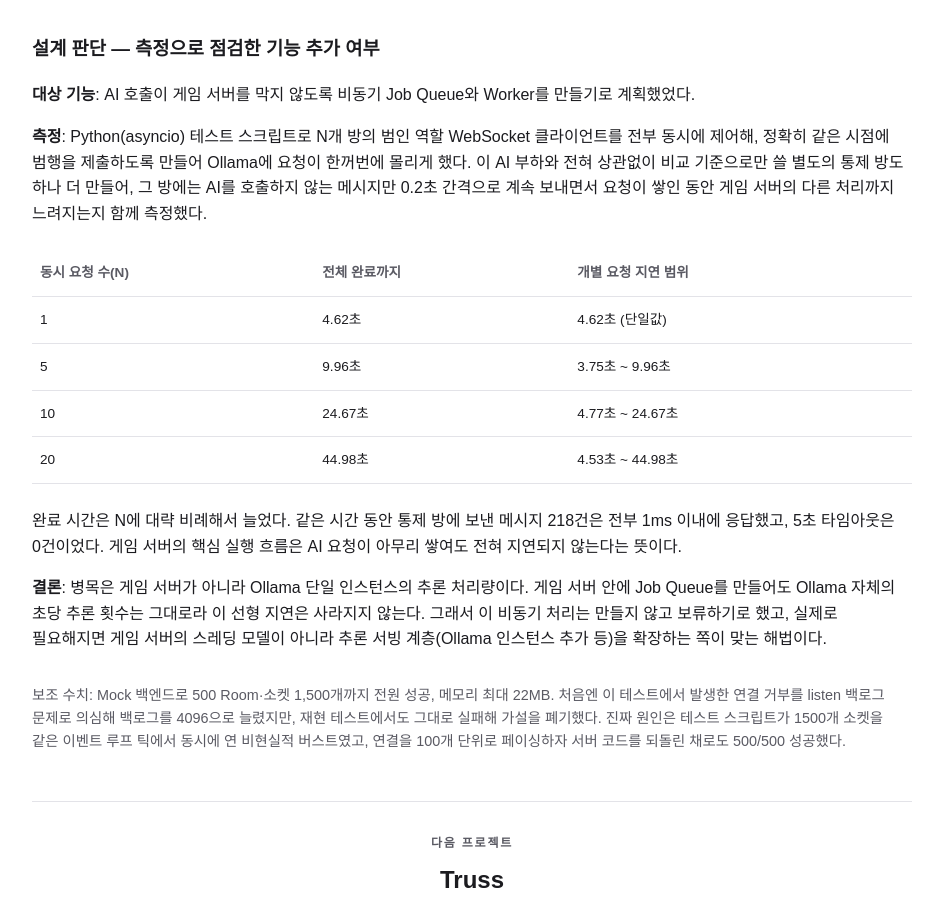
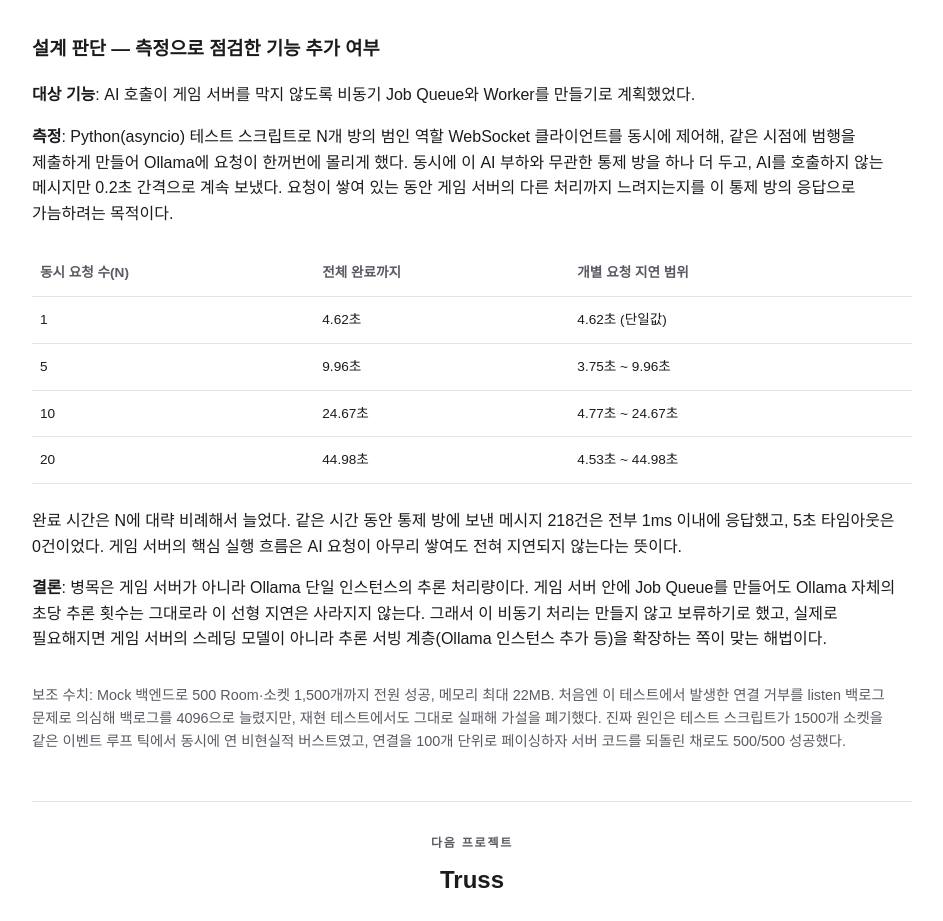
Before and after one commit to KimDJ7105/KimDJ7105.github.io, a plain HTML site: page index.html in a window 1280 px wide. Shown: the part 7280-8201 px from the top of the page, without its empty margins (168-1111 px from the left). Drawn offline with Linux system fonts and the light colour scheme.

Commit message:
Break up the measurement paragraph into shorter, clearer sentences

```diff
--- a/index.html
+++ b/index.html
@@ -227,7 +227,7 @@
 
       <h3>설계 판단 — 측정으로 점검한 기능 추가 여부</h3>
       <p><strong>대상 기능</strong>: AI 호출이 게임 서버를 막지 않도록 비동기 Job Queue와 Worker를 만들기로 계획했었다.</p>
-      <p><strong>측정</strong>: Python(asyncio) 테스트 스크립트로 N개 방의 범인 역할 WebSocket 클라이언트를 전부 동시에 제어해, 정확히 같은 시점에 범행을 제출하도록 만들어 Ollama에 요청이 한꺼번에 몰리게 했다. 이 AI 부하와 전혀 상관없이 비교 기준으로만 쓸 별도의 통제 방도 하나 더 만들어, 그 방에는 AI를 호출하지 않는 메시지만 0.2초 간격으로 계속 보내면서 요청이 쌓인 동안 게임 서버의 다른 처리까지 느려지는지 함께 측정했다.</p>
+      <p><strong>측정</strong>: Python(asyncio) 테스트 스크립트로 N개 방의 범인 역할 WebSocket 클라이언트를 동시에 제어해, 같은 시점에 범행을 제출하게 만들어 Ollama에 요청이 한꺼번에 몰리게 했다. 동시에 이 AI 부하와 무관한 통제 방을 하나 더 두고, AI를 호출하지 않는 메시지만 0.2초 간격으로 계속 보냈다. 요청이 쌓여 있는 동안 게임 서버의 다른 처리까지 느려지는지를 이 통제 방의 응답으로 가늠하려는 목적이다.</p>
 
       <table class="compare-table">
         <thead>
```
